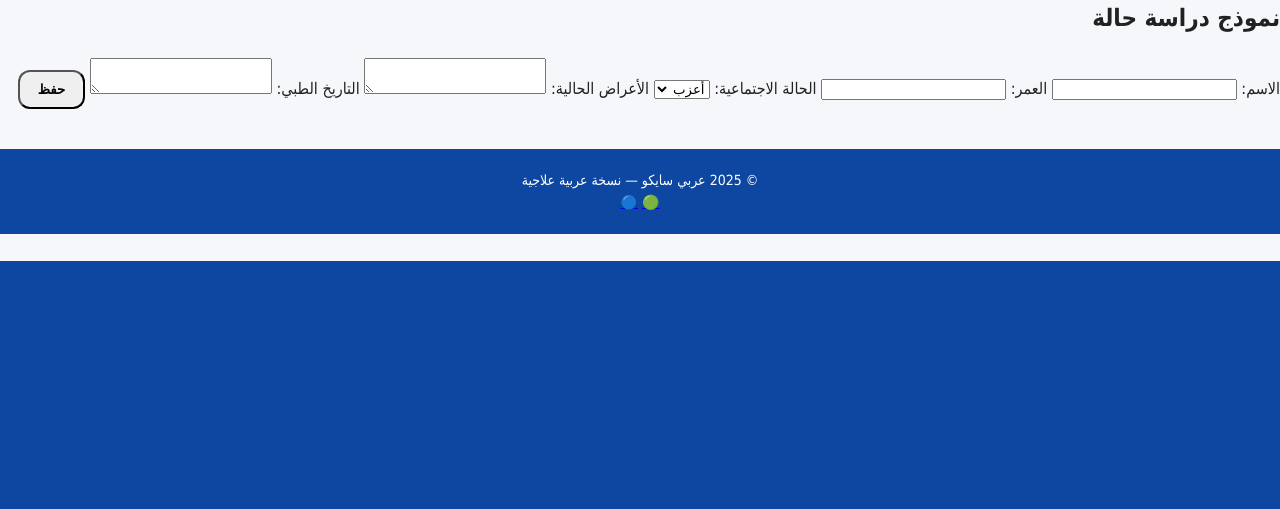
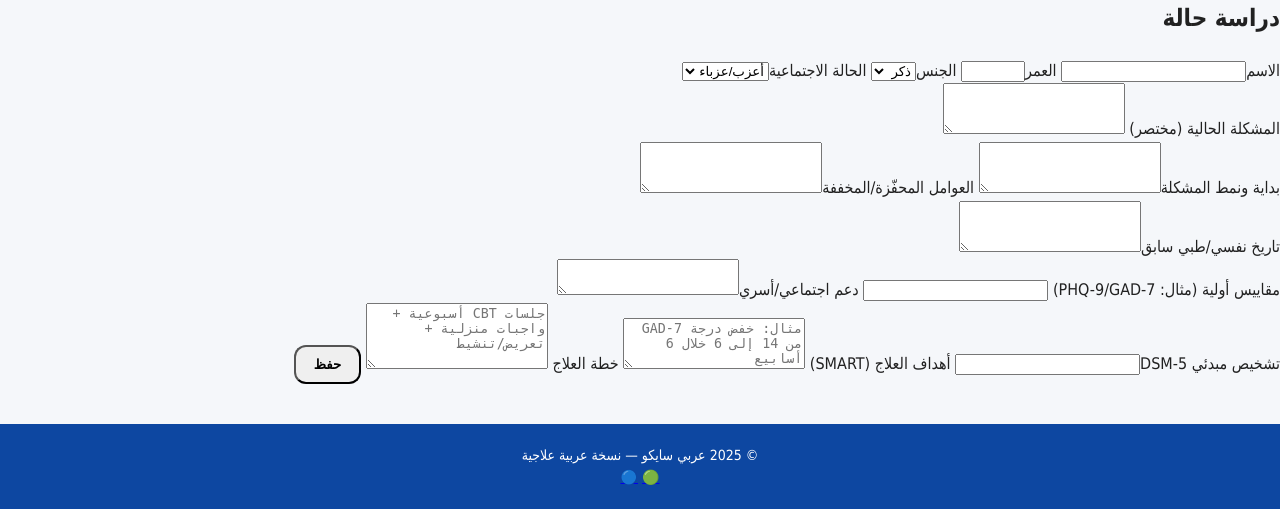
Before and after one commit to mhfh1414/arabi-psycho-site, a Flask app: page /case-study in a window 1280 px wide. Shown: the part 539-1048 px from the top of the page. Before the commit the page ends 800 px from the top, so only its background shows below. Run offline with Flask 3, Linux system fonts and the light colour scheme; parts of the project's set-up code (start-up, migrations or seed data) failed here and were passed over.

Commit message:
Update case_study.html

```diff
--- a/templates/case_study.html
+++ b/templates/case_study.html
@@ -1,27 +1,41 @@
 {% extends "base.html" %}
+{% block title %}دراسة حالة إلكترونية{% endblock %}
 {% block content %}
-<h2>نموذج دراسة حالة</h2>
-<form method="post" action="#">
-    <label>الاسم:</label>
-    <input type="text" name="name" required>
+<h2>دراسة حالة</h2>
+<form method="post" class="form">
+  <div class="grid two">
+    <label>الاسم<input name="name" required></label>
+    <label>العمر<input name="age" type="number" min="3" max="100"></label>
+    <label>الجنس<select name="sex"><option>ذكر</option><option>أنثى</option></select></label>
+    <label>الحالة الاجتماعية<select name="marital"><option>أعزب/عزباء</option><option>متزوج/ـة</option><option>منفصل</option><option>أرمل/ـة</option></select></label>
+  </div>
 
-    <label>العمر:</label>
-    <input type="number" name="age">
+  <label>المشكلة الحالية (مختصر)
+    <textarea name="presenting_problem" rows="3" required></textarea>
+  </label>
 
-    <label>الحالة الاجتماعية:</label>
-    <select name="status">
-        <option>أعزب</option>
-        <option>متزوج</option>
-        <option>مطلق</option>
-        <option>أرمل</option>
-    </select>
+  <div class="grid two">
+    <label>بداية ونمط المشكلة<textarea name="onset_course" rows="3"></textarea></label>
+    <label>العوامل المحفّزة/المخففة<textarea name="triggers_modifiers" rows="3"></textarea></label>
+  </div>
 
-    <label>الأعراض الحالية:</label>
-    <textarea name="symptoms"></textarea>
+  <label>تاريخ نفسي/طبي سابق<textarea name="history" rows="3"></textarea></label>
 
-    <label>التاريخ الطبي:</label>
-    <textarea name="history"></textarea>
+  <div class="grid two">
+    <label>مقاييس أولية (مثال: PHQ-9/GAD-7) <input name="scales_baseline"></label>
+    <label>دعم اجتماعي/أسري<textarea name="support" rows="2"></textarea></label>
+  </div>
 
-    <button type="submit" class="btn">حفظ</button>
+  <label>تشخيص مبدئي DSM-5<input name="provisional_dx"></label>
+
+  <label>أهداف العلاج (SMART)
+    <textarea name="goals" rows="3" placeholder="مثال: خفض درجة GAD-7 من 14 إلى 6 خلال 6 أسابيع"></textarea>
+  </label>
+
+  <label>خطة العلاج
+    <textarea name="plan" rows="4" placeholder="جلسات CBT أسبوعية + واجبات منزلية + تعريض/تنشيط"></textarea>
+  </label>
+
+  <button class="btn primary" type="submit">حفظ</button>
 </form>
 {% endblock %}
```
